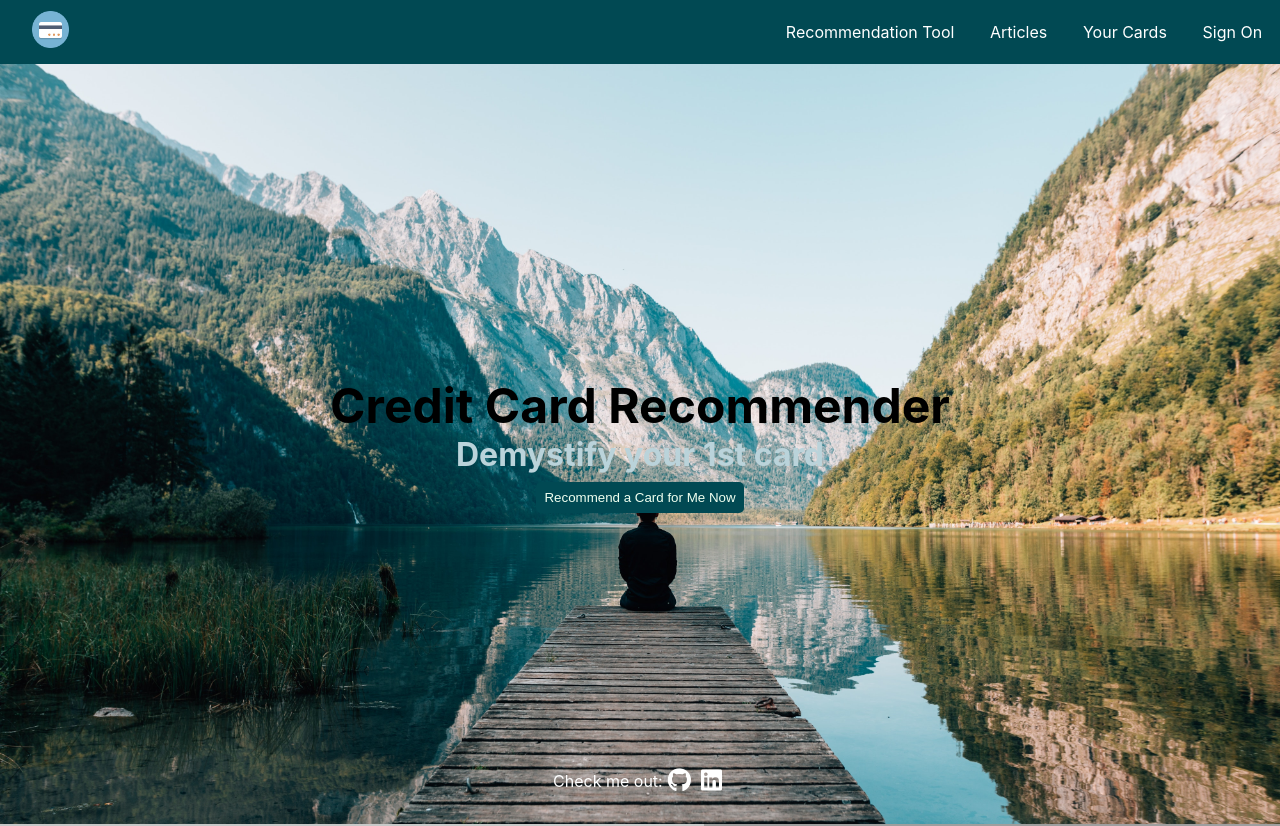
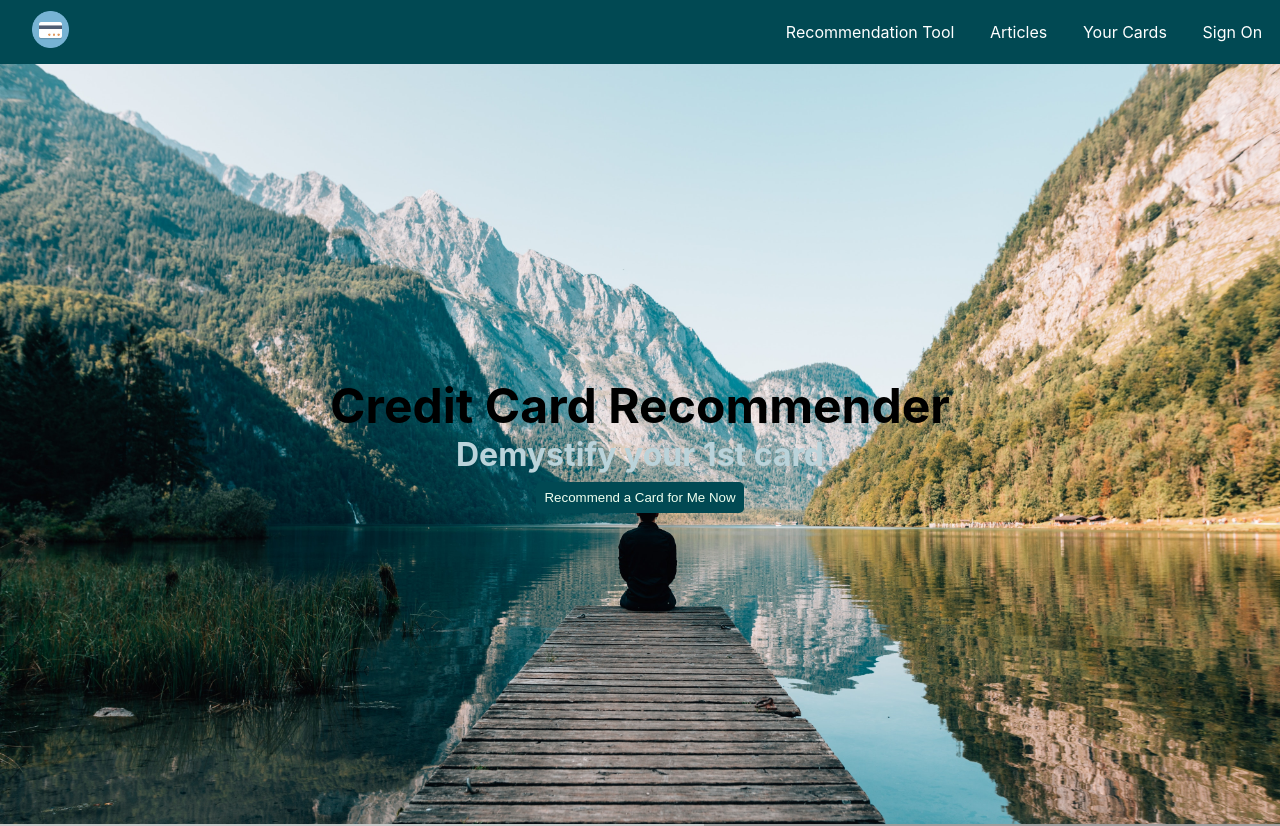
Before and after one commit to Human437/credit-card-recommender, a React (Create React App) app: page / in a window 1280 px wide. Shown: the top 826 px of the page. Built offline with nearby package versions, Linux system fonts and the light colour scheme; no server answers; grey boxes are pictures that could not be loaded.

Commit message:
Removed unused styling

```diff
--- a/src/App.css
+++ b/src/App.css
@@ -1,17 +1,6 @@
 .dark{
   background-color: #0D1117;
   color:#C9D1D9;
-}
-
-#icon-container {
-  display: flex;
-  justify-content: center;
-  align-items: center;
-  padding-top: 30px;
-  position:fixed;
-  bottom: 0;
-  left:26%;
-  right:26%;
 }
 
 span{
```
